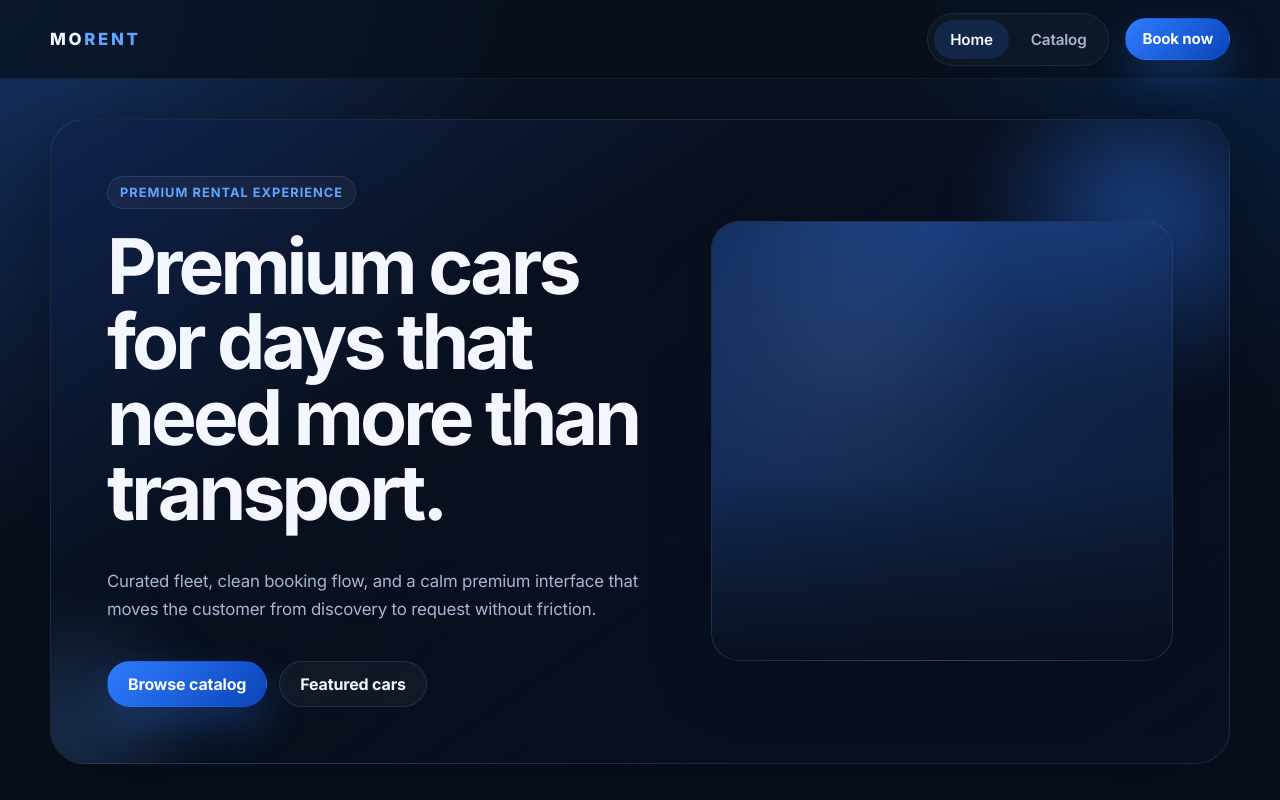
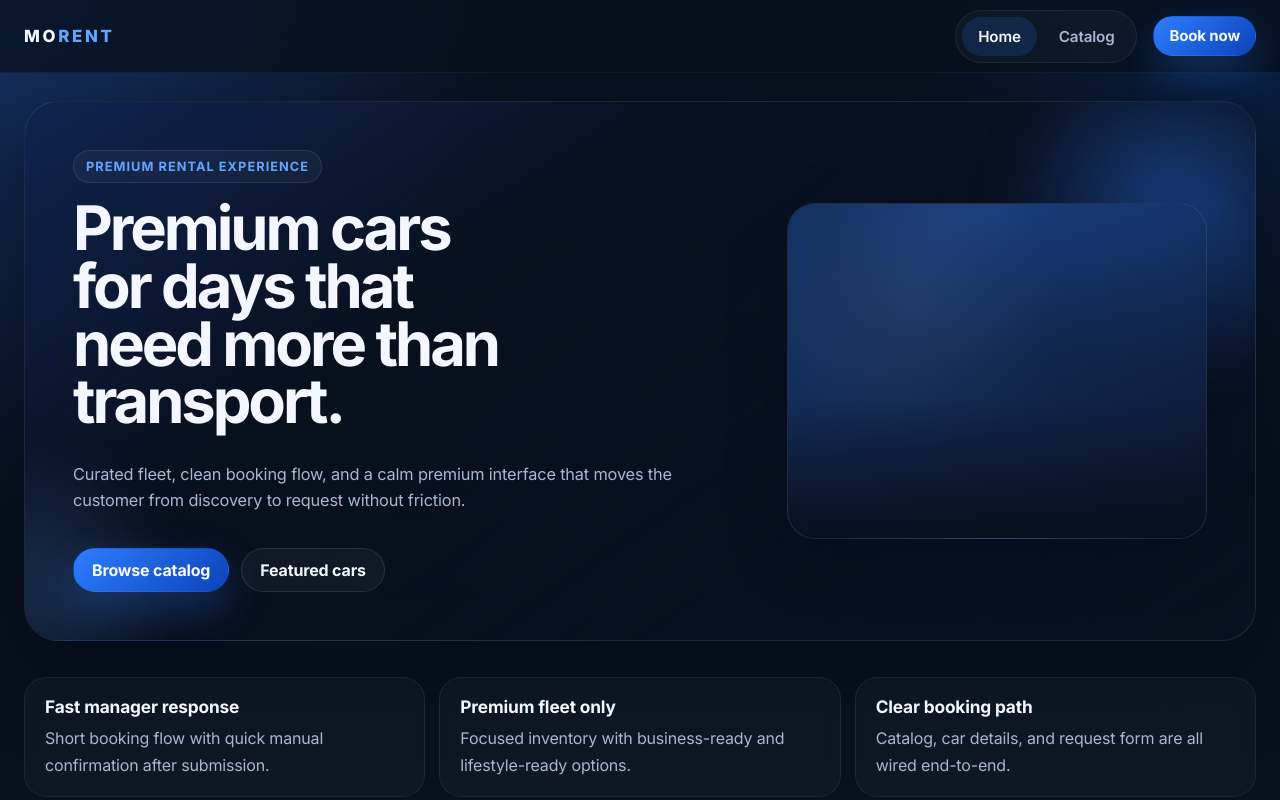
Before and after one commit to rcc00n/MoRent, a React (Vite) app in the folder frontend/: page / in a window 1280 px wide. Shown: the top 800 px of the page. Built offline with nearby package versions, Linux system fonts and the light colour scheme; no server answers.

Commit message:
style: rebalance hero and cursor polish

```diff
--- a/frontend/src/components/CustomCursor.jsx
+++ b/frontend/src/components/CustomCursor.jsx
@@ -15,7 +15,7 @@ function CustomCursor() {
   const cursorRef = useRef(null)
 
   useEffect(() => {
-    if (window.matchMedia('(pointer: coarse)').matches) {
+    if (window.matchMedia('(pointer: coarse), (hover: none)').matches) {
       return undefined
     }
 
@@ -42,11 +42,11 @@ function CustomCursor() {
     }
 
     const render = () => {
-      state.currentX += (state.targetX - state.currentX) * 0.18
-      state.currentY += (state.targetY - state.currentY) * 0.18
+      state.currentX += (state.targetX - state.currentX) * 0.16
+      state.currentY += (state.targetY - state.currentY) * 0.16
 
-      cursorNode.style.opacity = state.visible ? '1' : '0'
-      cursorNode.style.transform = `translate3d(${state.currentX}px, ${state.currentY}px, 0) translate(-50%, -50%) scale(${state.active ? 1.8 : 1})`
+      cursorNode.style.opacity = state.visible ? (state.active ? '0.9' : '0.62') : '0'
+      cursorNode.style.transform = `translate3d(${state.currentX}px, ${state.currentY}px, 0) translate(-50%, -50%) scale(${state.active ? 1.75 : 1})`
 
       frameId = window.requestAnimationFrame(render)
     }
--- a/frontend/src/index.css
+++ b/frontend/src/index.css
@@ -19,8 +19,8 @@
   --color-danger: #ff8888;
   --color-shadow: 0 28px 80px rgba(4, 10, 24, 0.55);
   --color-shadow-soft: 0 20px 60px rgba(4, 10, 24, 0.32);
-  --container-width: 1180px;
-  --page-gutter: 32px;
+  --container-width: 1240px;
+  --page-gutter: 24px;
   --space-2: 8px;
   --space-3: 12px;
   --space-4: 16px;
@@ -123,7 +123,7 @@ code {
   align-items: center;
   justify-content: space-between;
   gap: var(--space-5);
-  min-height: 78px;
+  min-height: 72px;
 }
 
 .navbar__actions {
@@ -168,14 +168,14 @@ code {
 }
 
 .page-shell {
-  padding-block: var(--space-8) 80px;
+  padding-block: 28px 72px;
 }
 
 .home-page,
 .catalog-layout,
 .car-page {
   display: grid;
-  gap: var(--space-8);
+  gap: 36px;
 }
 
 .hero {
@@ -187,8 +187,10 @@ code {
 }
 
 .hero--premium {
-  min-height: 620px;
-  padding: clamp(28px, 5vw, 56px);
+  display: flex;
+  align-items: center;
+  max-height: 85vh;
+  padding: clamp(28px, 4vw, 48px);
   background:
     linear-gradient(145deg, rgba(41, 110, 255, 0.2) 0%, rgba(10, 17, 33, 0.06) 34%, rgba(9, 17, 33, 0.7) 100%),
     linear-gradient(180deg, rgba(10, 17, 33, 0.95) 0%, rgba(8, 15, 29, 0.92) 100%);
@@ -222,15 +224,17 @@ code {
   position: relative;
   z-index: 1;
   display: grid;
-  grid-template-columns: minmax(0, 1.1fr) minmax(320px, 0.9fr);
-  gap: var(--space-8);
+  width: 100%;
+  grid-template-columns: minmax(0, 1fr) minmax(280px, 0.78fr);
+  gap: clamp(24px, 3vw, 40px);
   align-items: center;
 }
 
 .hero__content {
   display: grid;
-  gap: var(--space-5);
-  max-width: 640px;
+  gap: 16px;
+  max-width: 620px;
+  align-content: center;
 }
 
 .eyebrow {
@@ -256,9 +260,14 @@ code {
   letter-spacing: -0.05em;
 }
 
-.hero h1,
+.hero h1 {
+  max-width: 10.5ch;
+  font-size: clamp(2.65rem, 4.8vw, 4.95rem);
+  line-height: 0.94;
+}
+
 .section-header h1 {
-  font-size: clamp(3rem, 6vw, 5.8rem);
+  font-size: clamp(3rem, 5.6vw, 5.2rem);
   line-height: 0.98;
 }
 
@@ -278,17 +287,24 @@ code {
   color: var(--color-text-muted);
 }
 
-.hero p,
+.hero p {
+  max-width: 620px;
+  font-size: 1.02rem;
+  line-height: 1.58;
+}
+
 .section-header p {
   max-width: 660px;
-  font-size: 1.05rem;
-  line-height: 1.7;
+  font-size: 1.03rem;
+  line-height: 1.64;
 }
 
 .hero__visual {
   position: relative;
   overflow: hidden;
-  min-height: 440px;
+  justify-self: end;
+  width: min(100%, 420px);
+  aspect-ratio: 5 / 4;
   border: 1px solid rgba(151, 180, 234, 0.14);
   border-radius: 28px;
   background:
@@ -321,13 +337,13 @@ code {
 
 .hero__visual-note {
   position: absolute;
-  right: 24px;
-  bottom: 24px;
+  right: 18px;
+  bottom: 18px;
   z-index: 1;
   display: grid;
   gap: 4px;
-  min-width: 190px;
-  padding: 16px 18px;
+  min-width: 168px;
+  padding: 14px 16px;
   border: 1px solid rgba(151, 180, 234, 0.14);
   border-radius: 20px;
   background: rgba(8, 14, 27, 0.72);
@@ -340,15 +356,19 @@ code {
 }
 
 .hero__visual-note strong {
-  font-size: 1.2rem;
+  font-size: 1.08rem;
 }
 
 .button-row,
 .section-cta {
   display: flex;
   flex-wrap: wrap;
-  gap: var(--space-3);
+  gap: 12px;
   align-items: center;
+}
+
+.button-row {
+  margin-top: 2px;
 }
 
 .section-cta {
@@ -361,7 +381,7 @@ code {
   align-items: center;
   justify-content: center;
   gap: var(--space-2);
-  padding: 14px 20px;
+  padding: 13px 18px;
   border: 1px solid transparent;
   border-radius: 999px;
   font-weight: 700;
@@ -381,7 +401,7 @@ code {
 }
 
 .button--small {
-  padding: 12px 16px;
+  padding: 11px 15px;
   font-size: 0.94rem;
 }
 
@@ -413,11 +433,11 @@ code {
 .proof-strip {
   display: grid;
   grid-template-columns: repeat(3, minmax(0, 1fr));
-  gap: var(--space-4);
+  gap: 14px;
 }
 
 .proof-strip__item {
-  padding: 20px 22px;
+  padding: 18px 20px;
   border: 1px solid rgba(151, 180, 234, 0.1);
   border-radius: 22px;
   background: rgba(255, 255, 255, 0.03);
@@ -436,7 +456,7 @@ code {
 
 .section-header {
   display: grid;
-  gap: var(--space-3);
+  gap: 10px;
 }
 
 .section-header--split {
@@ -539,7 +559,7 @@ code {
 
 .panel,
 .booking-form {
-  padding: 28px;
+  padding: 26px;
 }
 
 .panel--visual {
@@ -548,7 +568,7 @@ code {
 
 .catalog-layout,
 .car-page {
-  gap: var(--space-7);
+  gap: 32px;
 }
 
 .car-page {
@@ -572,7 +592,7 @@ code {
 
 .booking-form {
   display: grid;
-  gap: var(--space-5);
+  gap: 18px;
 }
 
 .form-grid {
@@ -598,7 +618,7 @@ code {
 .field input,
 .field textarea {
   width: 100%;
-  padding: 14px 16px;
+  padding: 13px 15px;
   border: 1px solid rgba(151, 180, 234, 0.14);
   border-radius: 18px;
   color: var(--color-text);
@@ -695,14 +715,13 @@ code {
   top: 0;
   left: 0;
   z-index: 90;
-  width: 34px;
-  height: 34px;
-  border: 1px solid rgba(97, 165, 255, 0.5);
+  width: 12px;
+  height: 12px;
+  border: 1px solid rgba(168, 198, 255, 0.38);
   border-radius: 999px;
-  background: rgba(46, 125, 255, 0.08);
+  background: rgba(97, 165, 255, 0.09);
   pointer-events: none;
   opacity: 0;
-  backdrop-filter: blur(12px);
   will-change: transform;
 }
 
@@ -710,10 +729,10 @@ code {
   position: absolute;
   top: 50%;
   left: 50%;
-  width: 7px;
-  height: 7px;
+  width: 2px;
+  height: 2px;
   border-radius: 999px;
-  background: rgba(255, 255, 255, 0.88);
+  background: rgba(255, 255, 255, 0.78);
   transform: translate(-50%, -50%);
 }
 
@@ -740,16 +759,22 @@ code {
     grid-template-columns: 1fr;
   }
 
+  .hero--premium {
+    max-height: none;
+  }
+
+  .hero__visual {
+    justify-self: stretch;
+    width: 100%;
+    max-width: none;
+  }
+
   .section-cta {
     justify-content: flex-start;
   }
 }
 
 @media (max-width: 720px) {
-  :root {
-    --page-gutter: 20px;
-  }
-
   .navbar__inner,
   .navbar__actions {
     flex-direction: column;
@@ -761,7 +786,7 @@ code {
   }
 
   .page-shell {
-    padding-block: 32px 64px;
+    padding-block: 24px 56px;
   }
 
   .hero--premium,
@@ -772,11 +797,11 @@ code {
   }
 
   .hero--premium {
-    min-height: auto;
+    max-height: none;
   }
 
   .hero__visual {
-    min-height: 320px;
+    aspect-ratio: 16 / 11;
   }
 
   .hero__visual-note {
```
